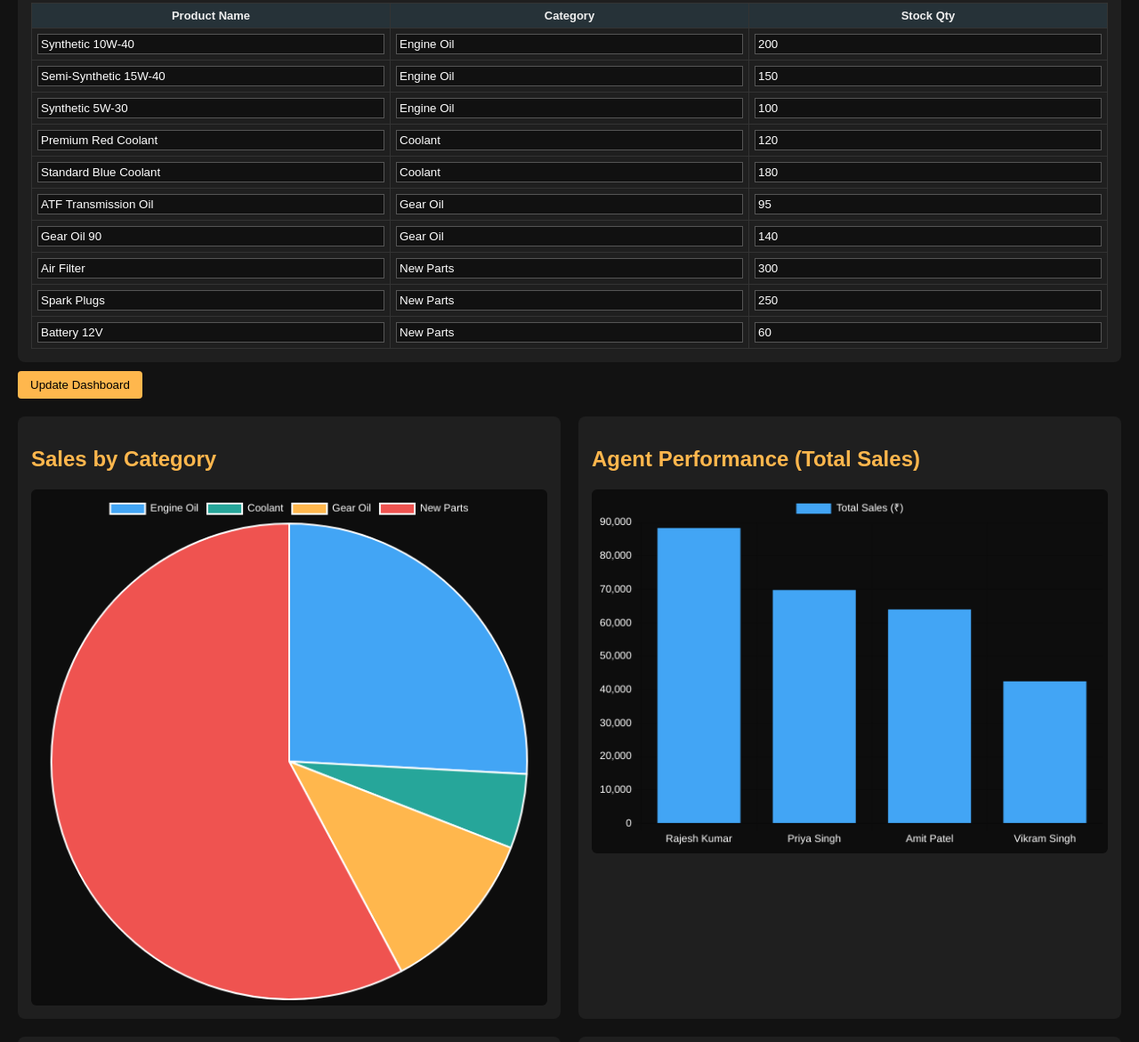
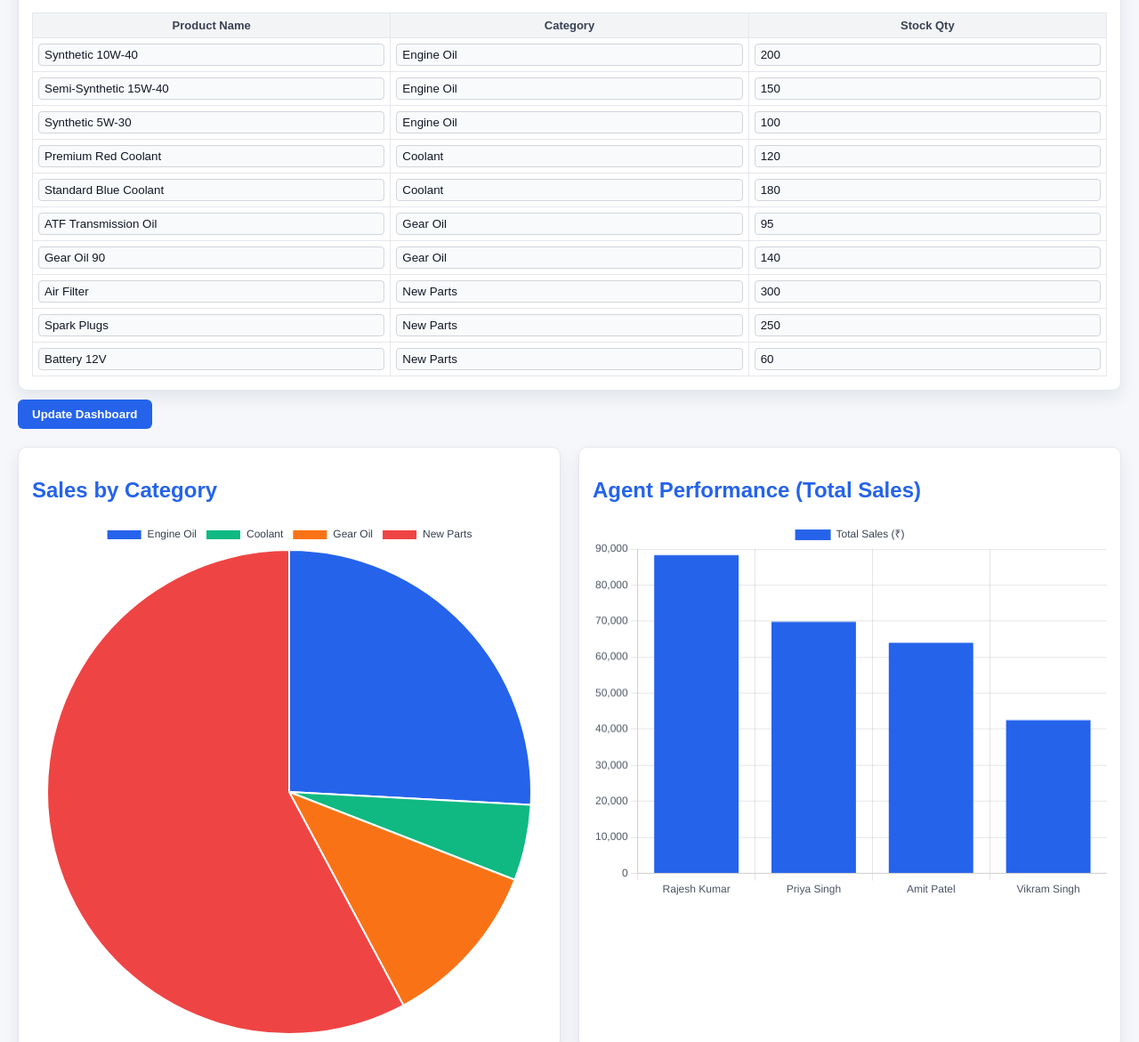
Before and after one commit to anandjha499/24-Spare-Dashboard, a plain HTML site: page index.html in a window 1280 px wide. Shown: the part 456-1627 px from the top of the page at 89% size. Drawn offline with nearby package versions, Linux system fonts and the light colour scheme.

Commit message:
Update index.html
update

```diff
--- a/index.html
+++ b/index.html
@@ -5,21 +5,82 @@
   <title>24Spare Sales Dashboard</title>
   <script src="https://cdn.jsdelivr.net/npm/chart.js"></script>
   <style>
-    body { font-family: Arial, sans-serif; margin: 20px; background:#121212; color:#f0f0f0; }
-    h1,h2 { color:#ffb74d; }
-    .container { display:flex; flex-wrap:wrap; gap:20px; }
-    .panel { background:#1f1f1f; padding:15px; border-radius:8px; flex:1 1 450px; min-width:300px; }
-    table { width:100%; border-collapse:collapse; margin-top:10px; }
-    th,td { border:1px solid #333; padding:6px; font-size:13px; }
-    th { background:#263238; }
-    input { width:100%; box-sizing:border-box; background:#111; border:1px solid #555; color:#fff; padding:3px; }
-    button { background:#ffb74d; border:none; padding:8px 14px; border-radius:4px; cursor:pointer; margin-top:10px; }
-    button:hover { background:#ffa726; }
-    canvas { background:#0d0d0d; border-radius:6px; padding:6px; }
+    body {
+      font-family: Arial, sans-serif;
+      margin: 20px;
+      background:#f5f7fb;
+      color:#1f2933;
+    }
+    h1 {
+      color:#1f2933;
+    }
+    h2 {
+      color:#2563eb;
+    }
+    .container {
+      display:flex;
+      flex-wrap:wrap;
+      gap:20px;
+    }
+    .panel {
+      background:#ffffff;
+      padding:15px;
+      border-radius:10px;
+      box-shadow:0 8px 18px rgba(15,23,42,0.08);
+      flex:1 1 450px;
+      min-width:300px;
+      border:1px solid #e5e7eb;
+    }
+    table {
+      width:100%;
+      border-collapse:collapse;
+      margin-top:10px;
+    }
+    th,td {
+      border:1px solid #e5e7eb;
+      padding:6px;
+      font-size:13px;
+    }
+    th {
+      background:#f3f4f6;
+      color:#374151;
+    }
+    input {
+      width:100%;
+      box-sizing:border-box;
+      background:#f9fafb;
+      border:1px solid #d1d5db;
+      color:#111827;
+      padding:4px 6px;
+      border-radius:4px;
+    }
+    input:focus {
+      outline:none;
+      border-color:#2563eb;
+      box-shadow:0 0 0 1px rgba(37,99,235,0.25);
+    }
+    button {
+      background:#2563eb;
+      color:#ffffff;
+      border:none;
+      padding:9px 16px;
+      border-radius:6px;
+      cursor:pointer;
+      margin-top:10px;
+      font-weight:600;
+    }
+    button:hover {
+      background:#1d4ed8;
+    }
+    canvas {
+      background:#ffffff;
+      border-radius:8px;
+    }
   </style>
 </head>
 <body>
   <h1>24Spare Dashboard</h1>
+
   <!-- UPDATE SECTION -->
   <div class="container">
     <!-- Sales by Category -->
@@ -34,7 +95,7 @@
       </table>
     </div>
 
-    <!-- Agent Performance (fully editable) -->
+    <!-- Agent Performance -->
     <div class="panel">
       <h2>Agent Performance</h2>
       <table id="tblAgents">
@@ -71,7 +132,7 @@
       </table>
     </div>
 
-    <!-- Product Inventory (fully editable) -->
+    <!-- Product Inventory -->
     <div class="panel">
       <h2>Product Inventory Status</h2>
       <table id="tblInventory">
@@ -206,10 +267,10 @@
           labels: cat.labels,
           datasets: [{
             data: cat.data,
-            backgroundColor: ['#42a5f5','#26a69a','#ffb74d','#ef5350']
+            backgroundColor: ['#2563eb','#10b981','#f97316','#ef4444']
           }]
         },
-        options: { plugins:{legend:{labels:{color:'#fff'}}} }
+        options: { plugins:{legend:{labels:{color:'#374151'}}} }
       });
 
       // Agent Sales chart
@@ -221,15 +282,15 @@
           datasets: [{
             label: 'Total Sales (₹)',
             data: ag.sales,
-            backgroundColor: '#42a5f5'
+            backgroundColor: '#2563eb'
           }]
         },
         options: {
           scales: {
-            x: { ticks:{color:'#fff'} },
-            y: { ticks:{color:'#fff'} }
+            x: { ticks:{color:'#4b5563'} },
+            y: { ticks:{color:'#4b5563'} }
           },
-          plugins:{legend:{labels:{color:'#fff'}}}
+          plugins:{legend:{labels:{color:'#374151'}}}
         }
       });
 
@@ -246,15 +307,15 @@
           datasets: [{
             label: 'Achievement %',
             data: achievement,
-            backgroundColor: '#ffb74d'
+            backgroundColor: '#f97316'
           }]
         },
         options: {
           scales: {
-            x: { ticks:{color:'#fff'} },
-            y: { ticks:{color:'#fff'} }
+            x: { ticks:{color:'#4b5563'} },
+            y: { ticks:{color:'#4b5563'} }
           },
-          plugins:{legend:{labels:{color:'#fff'}}}
+          plugins:{legend:{labels:{color:'#374151'}}}
         }
       });
 
@@ -267,15 +328,15 @@
           datasets: [{
             label: 'Stock Qty',
             data: inv.qty,
-            backgroundColor: '#26a69a'
+            backgroundColor: '#10b981'
           }]
         },
         options: {
           scales: {
-            x: { ticks:{color:'#fff'}, ticks:{autoSkip:false, maxRotation:60, minRotation:30} },
-            y: { ticks:{color:'#fff'} }
+            x: { ticks:{color:'#4b5563', autoSkip:false, maxRotation:60, minRotation:30} },
+            y: { ticks:{color:'#4b5563'} }
           },
-          plugins:{legend:{labels:{color:'#fff'}}}
+          plugins:{legend:{labels:{color:'#374151'}}}
         }
       });
     }
```
